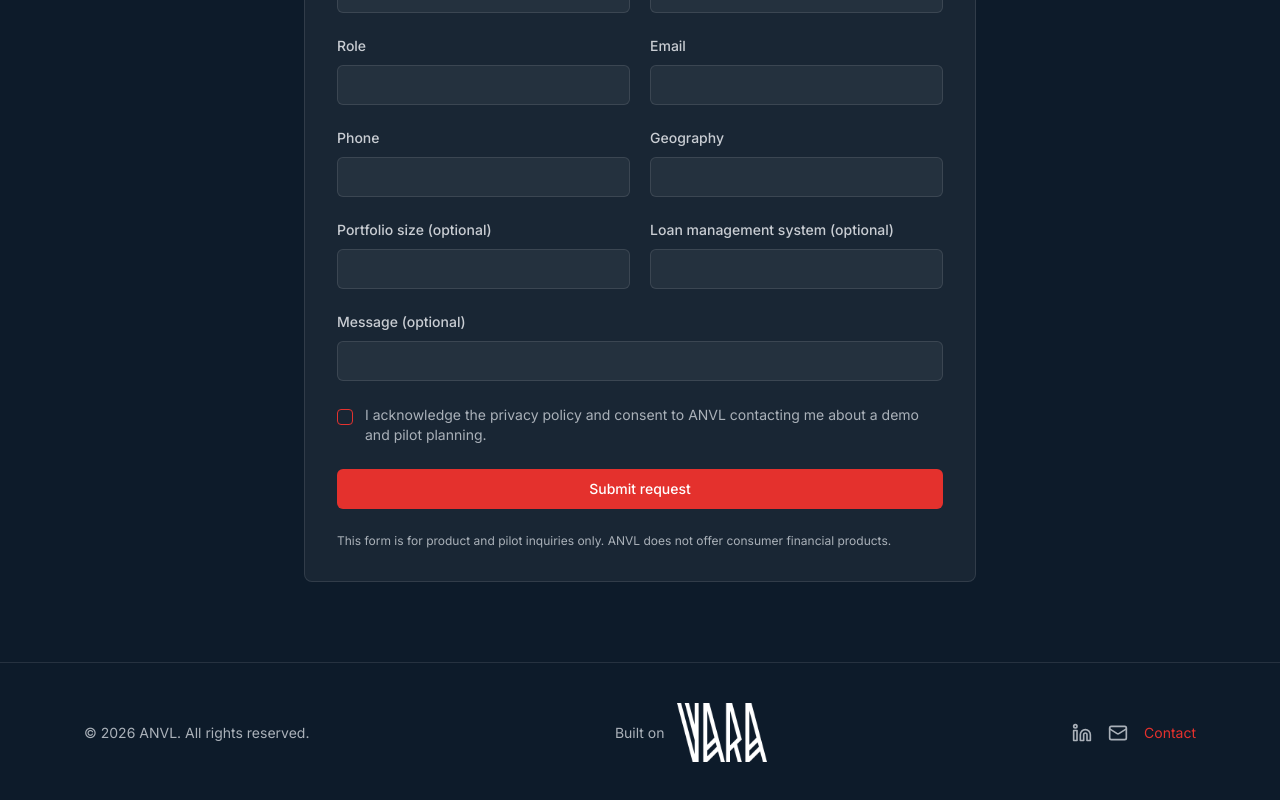
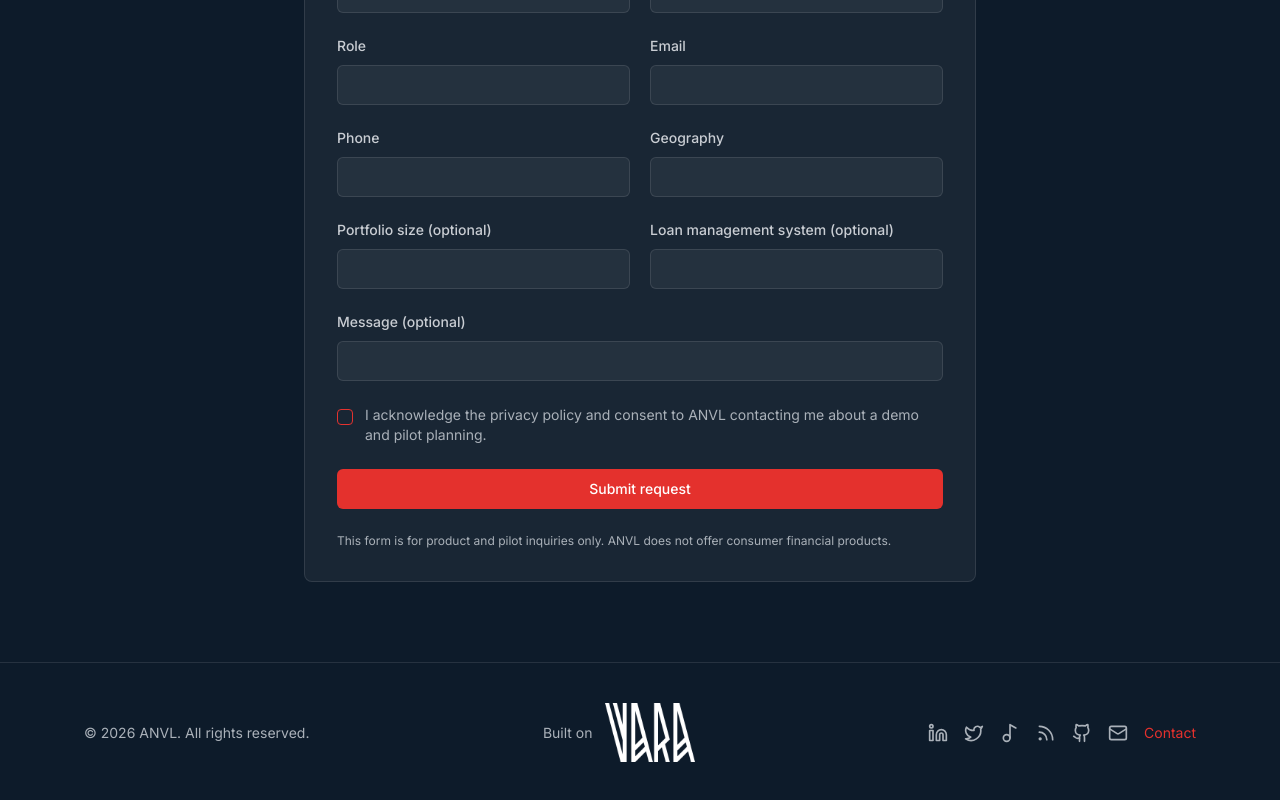
Before and after one commit to anvl-finance/anvl-website, a Next.js app: page / in a window 1280 px wide. Shown: the part 1569-2369 px from the top of the page. Built offline with nearby package versions, Linux system fonts and the light colour scheme.

Commit message:
SM links

```diff
--- a/src/components/custom/SiteFooter.tsx
+++ b/src/components/custom/SiteFooter.tsx
@@ -1,6 +1,13 @@
 import Image from 'next/image';
 import Link from 'next/link';
-import { Linkedin, Mail } from 'lucide-react';
+import {
+  Linkedin,
+  Mail,
+  Twitter,
+  Github,
+  Rss,
+  Music2,
+} from 'lucide-react';
 
 export default function SiteFooter() {
   return (
@@ -31,7 +38,8 @@ export default function SiteFooter() {
           </a>
 
           {/* Right: Socials */}
-          <div className="flex items-center gap-4">
+          <div className="flex items-center gap-4 flex-wrap">
+            {/* LinkedIn */}
             <a
               href="https://www.linkedin.com/company/anvl-labs/"
               target="_blank"
@@ -42,6 +50,51 @@ export default function SiteFooter() {
               <Linkedin className="h-5 w-5" />
             </a>
 
+            {/* X (Twitter) */}
+            <a
+              href="https://x.com/AnvlFinance"
+              target="_blank"
+              rel="noopener noreferrer"
+              className="text-[#AAB1B9] hover:text-white transition-colors"
+              aria-label="ANVL on X"
+            >
+              <Twitter className="h-5 w-5" />
+            </a>
+
+            {/* TikTok */}
+            <a
+              href="https://www.tiktok.com/@anvl.finance"
+              target="_blank"
+              rel="noopener noreferrer"
+              className="text-[#AAB1B9] hover:text-white transition-colors"
+              aria-label="ANVL on TikTok"
+            >
+              <Music2 className="h-5 w-5" />
+            </a>
+
+            {/* Substack */}
+            <a
+              href="https://substack.com/@anvlfinance"
+              target="_blank"
+              rel="noopener noreferrer"
+              className="text-[#AAB1B9] hover:text-white transition-colors"
+              aria-label="ANVL on Substack"
+            >
+              <Rss className="h-5 w-5" />
+            </a>
+
+            {/* GitHub */}
+            <a
+              href="https://github.com/anvlfinance"
+              target="_blank"
+              rel="noopener noreferrer"
+              className="text-[#AAB1B9] hover:text-white transition-colors"
+              aria-label="ANVL on GitHub"
+            >
+              <Github className="h-5 w-5" />
+            </a>
+
+            {/* Email */}
             <a
               href="mailto:info@anvl.ai"
               className="text-[#AAB1B9] hover:text-white transition-colors"
@@ -50,6 +103,7 @@ export default function SiteFooter() {
               <Mail className="h-5 w-5" />
             </a>
 
+            {/* Contact Page */}
             <Link
               href="/contact"
               className="text-sm text-[#E4312D] hover:underline"
```
